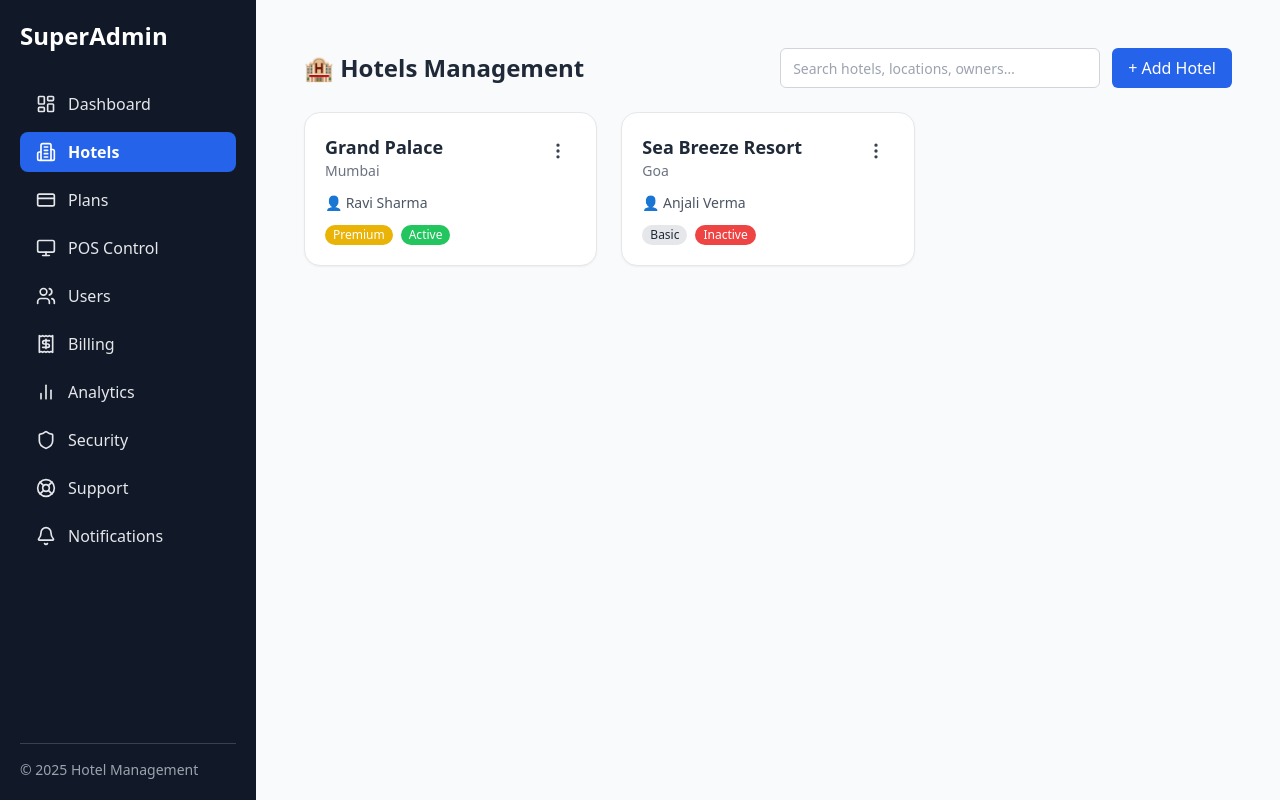
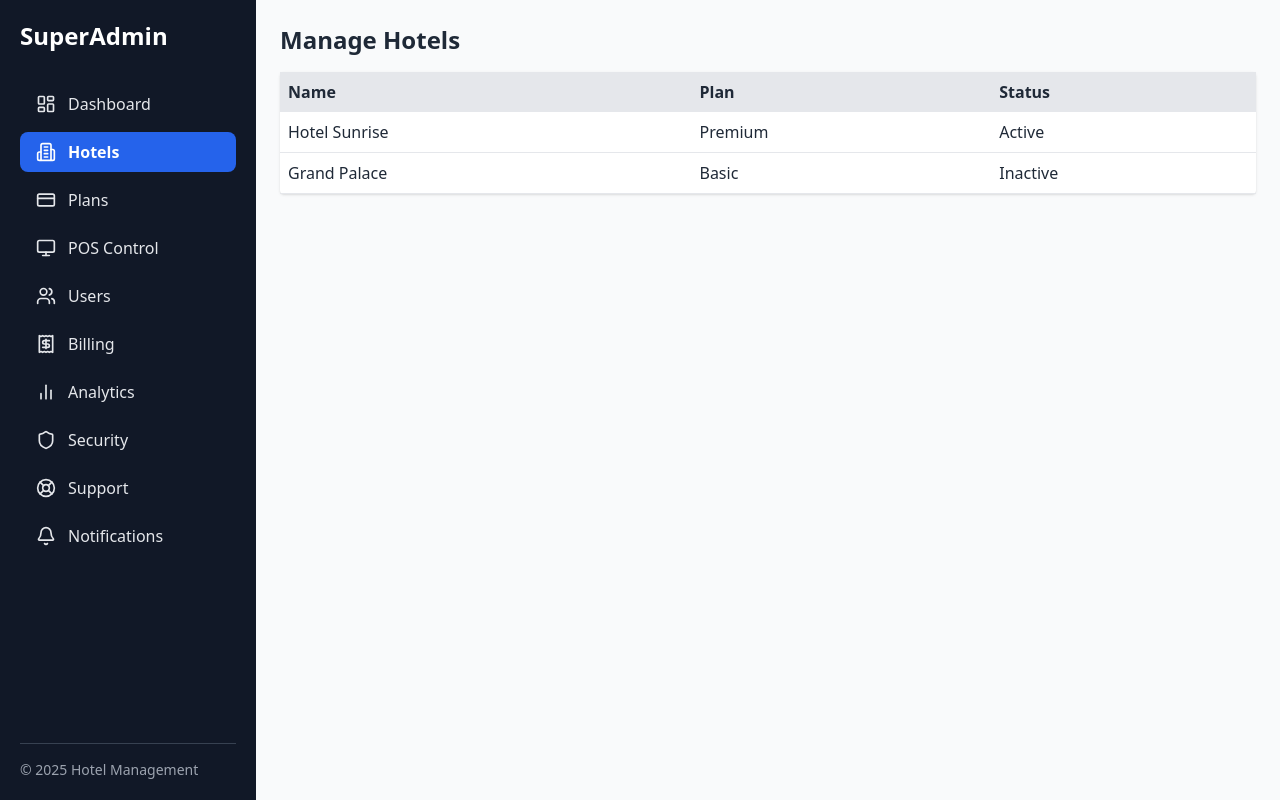
Before and after one commit to Omkar2k5/TechE-Innovation-HMA, a React (Vite) app: page /hotels in a window 1280 px wide. Built offline with nearby package versions, Linux system fonts and the light colour scheme.

Commit message:
Updated Hotels.jsx and added forms folder

```diff
--- /dev/null
+++ b/src/components/forms/HotelForm.jsx
@@ -0,0 +1,72 @@
+import React, { useState } from "react";
+import { Button } from "@/components/ui/button";
+import { Input } from "@/components/ui/input";
+import { Card, CardContent } from "@/components/ui/card";
+
+export default function HotelForm({ onSave, onCancel }) {
+  const [form, setForm] = useState({
+    name: "",
+    location: "",
+    owner: "",
+    plan: "Basic",
+  });
+
+  const handleChange = (e) => {
+    const { name, value } = e.target;
+    setForm((prev) => ({ ...prev, [name]: value }));
+  };
+
+  const handleSubmit = (e) => {
+    e.preventDefault();
+    if (!form.name || !form.location || !form.owner) {
+      alert("Please fill all fields.");
+      return;
+    }
+    onSave(form);
+    setForm({ name: "", location: "", owner: "", plan: "Basic" });
+  };
+
+  return (
+    <Card className="p-6 max-w-lg mx-auto shadow-md">
+      <CardContent>
+        <form onSubmit={handleSubmit} className="space-y-4">
+          <Input
+            placeholder="Hotel Name"
+            name="name"
+            value={form.name}
+            onChange={handleChange}
+          />
+          <Input
+            placeholder="Location"
+            name="location"
+            value={form.location}
+            onChange={handleChange}
+          />
+          <Input
+            placeholder="Owner"
+            name="owner"
+            value={form.owner}
+            onChange={handleChange}
+          />
+
+          <select
+            name="plan"
+            value={form.plan}
+            onChange={handleChange}
+            className="w-full border rounded-lg p-2"
+          >
+            <option value="Basic">Basic</option>
+            <option value="Premium">Premium</option>
+          </select>
+
+          <div className="flex justify-end gap-3">
+            <Button variant="outline" type="button" onClick={onCancel}>
+              Cancel
+            </Button>
+            <Button type="submit">Save Hotel</Button>
+          </div>
+        </form>
+      </CardContent>
+    </Card>
+  );
+}
--- a/src/pages/Hotels.jsx
+++ b/src/pages/Hotels.jsx
@@ -1,119 +1,32 @@
-import React, { useMemo, useState } from "react";
-import { Card, CardContent } from "@/components/ui/card";
-import { Input } from "@/components/ui/input";
-import { Button } from "@/components/ui/button";
-import {
-  DropdownMenu,
-  DropdownMenuContent,
-  DropdownMenuItem,
-  DropdownMenuTrigger,
-} from "@/components/ui/dropdown-menu";
-import { Badge } from "@/components/ui/badge";
-import { MoreVertical, Edit, Lock, Unlock, Trash2 } from "lucide-react";
+import { useState } from "react";
 
 export default function Hotels() {
-  const [search, setSearch] = useState("");
-  const [items, setItems] = useState([
-    { id: 1, name: "Grand Palace", location: "Mumbai", owner: "Ravi Sharma", plan: "Premium", status: "Active" },
-    { id: 2, name: "Sea Breeze Resort", location: "Goa", owner: "Anjali Verma", plan: "Basic", status: "Inactive" },
+  const [hotels, setHotels] = useState([
+    { id: 1, name: "Hotel Sunrise", plan: "Premium", active: true },
+    { id: 2, name: "Grand Palace", plan: "Basic", active: false },
   ]);
 
-  const filtered = useMemo(() => {
-    const q = search.trim().toLowerCase();
-    if (!q) return items;
-    return items.filter(
-      (h) =>
-        h.name.toLowerCase().includes(q) ||
-        h.location.toLowerCase().includes(q) ||
-        h.owner.toLowerCase().includes(q)
-    );
-  }, [items, search]);
-
-  const toggleStatus = (id) =>
-    setItems((prev) =>
-      prev.map((h) =>
-        h.id === id ? { ...h, status: h.status === "Active" ? "Inactive" : "Active" } : h
-      )
-    );
-
-  const removeHotel = (id) => setItems((prev) => prev.filter((h) => h.id !== id));
-
-  const editHotel = (id) => {
-    const h = items.find((x) => x.id === id);
-    alert(`View / Edit → ${h.name}`);
-    // Here you can open a modal or navigate to /hotels/:id
-  };
-
   return (
-    <div className="p-6">
-      {/* Header */}
-      <div className="flex flex-col md:flex-row md:items-center md:justify-between gap-3 mb-6">
-        <h2 className="text-2xl font-bold flex items-center gap-2">🏨 Hotels Management</h2>
-        <div className="flex items-center gap-3 w-full md:w-auto">
-          <Input
-            placeholder="Search hotels, locations, owners…"
-            value={search}
-            onChange={(e) => setSearch(e.target.value)}
-            className="md:w-80"
-          />
-          <Button className="hidden md:inline-flex">+ Add Hotel</Button>
-        </div>
-      </div>
-
-      {/* Grid */}
-      <div className="grid grid-cols-1 sm:grid-cols-2 xl:grid-cols-3 gap-6">
-        {filtered.map((h) => (
-          <Card key={h.id} className="hover:shadow-md transition">
-            <CardContent className="p-5">
-              <div className="flex items-start justify-between">
-                <div>
-                  <h3 className="font-semibold text-lg">{h.name}</h3>
-                  <p className="text-sm text-gray-500">{h.location}</p>
-                </div>
-
-                {/* 3-dots dropdown */}
-                <DropdownMenu>
-                  <DropdownMenuTrigger asChild>
-                    <Button variant="ghost" size="icon" aria-label="More actions">
-                      <MoreVertical className="w-5 h-5" />
-                    </Button>
-                  </DropdownMenuTrigger>
-                  <DropdownMenuContent align="end">
-                    <DropdownMenuItem onSelect={() => editHotel(h.id)}>
-                      <Edit className="w-4 h-4" /> <span>View / Edit</span>
-                    </DropdownMenuItem>
-
-                    {h.status === "Active" ? (
-                      <DropdownMenuItem onSelect={() => toggleStatus(h.id)}>
-                        <Lock className="w-4 h-4" /> <span>Suspend</span>
-                      </DropdownMenuItem>
-                    ) : (
-                      <DropdownMenuItem onSelect={() => toggleStatus(h.id)}>
-                        <Unlock className="w-4 h-4" /> <span>Activate</span>
-                      </DropdownMenuItem>
-                    )}
-
-                    <DropdownMenuItem className="text-red-600" onSelect={() => removeHotel(h.id)}>
-                      <Trash2 className="w-4 h-4" /> <span>Remove</span>
-                    </DropdownMenuItem>
-                  </DropdownMenuContent>
-                </DropdownMenu>
-              </div>
-
-              <div className="mt-3 text-sm text-gray-600">👤 {h.owner}</div>
-
-              <div className="mt-3 flex items-center gap-2">
-                <Badge className={h.plan === "Premium" ? "bg-yellow-500 text-white" : "bg-gray-200 text-gray-800"}>
-                  {h.plan}
-                </Badge>
-                <Badge className={h.status === "Active" ? "bg-green-500 text-white" : "bg-red-500 text-white"}>
-                  {h.status}
-                </Badge>
-              </div>
-            </CardContent>
-          </Card>
-        ))}
-      </div>
+    <div>
+      <h1 className="text-2xl font-bold mb-4">Manage Hotels</h1>
+      <table className="w-full bg-white rounded shadow">
+        <thead>
+          <tr className="bg-gray-200 text-left">
+            <th className="p-2">Name</th>
+            <th className="p-2">Plan</th>
+            <th className="p-2">Status</th>
+          </tr>
+        </thead>
+        <tbody>
+          {hotels.map((h) => (
+            <tr key={h.id} className="border-b">
+              <td className="p-2">{h.name}</td>
+              <td className="p-2">{h.plan}</td>
+              <td className="p-2">{h.active ? "Active" : "Inactive"}</td>
+            </tr>
+          ))}
+        </tbody>
+      </table>
     </div>
   );
 }
```
